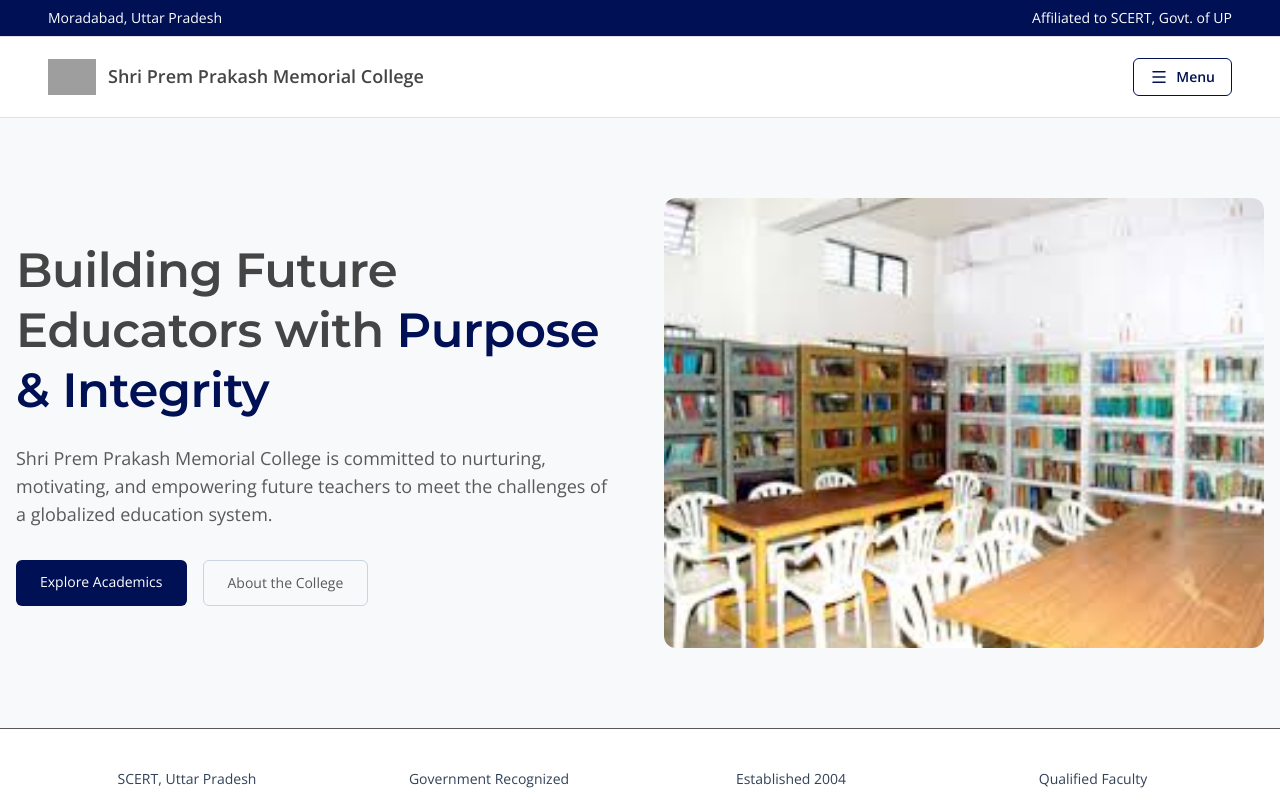
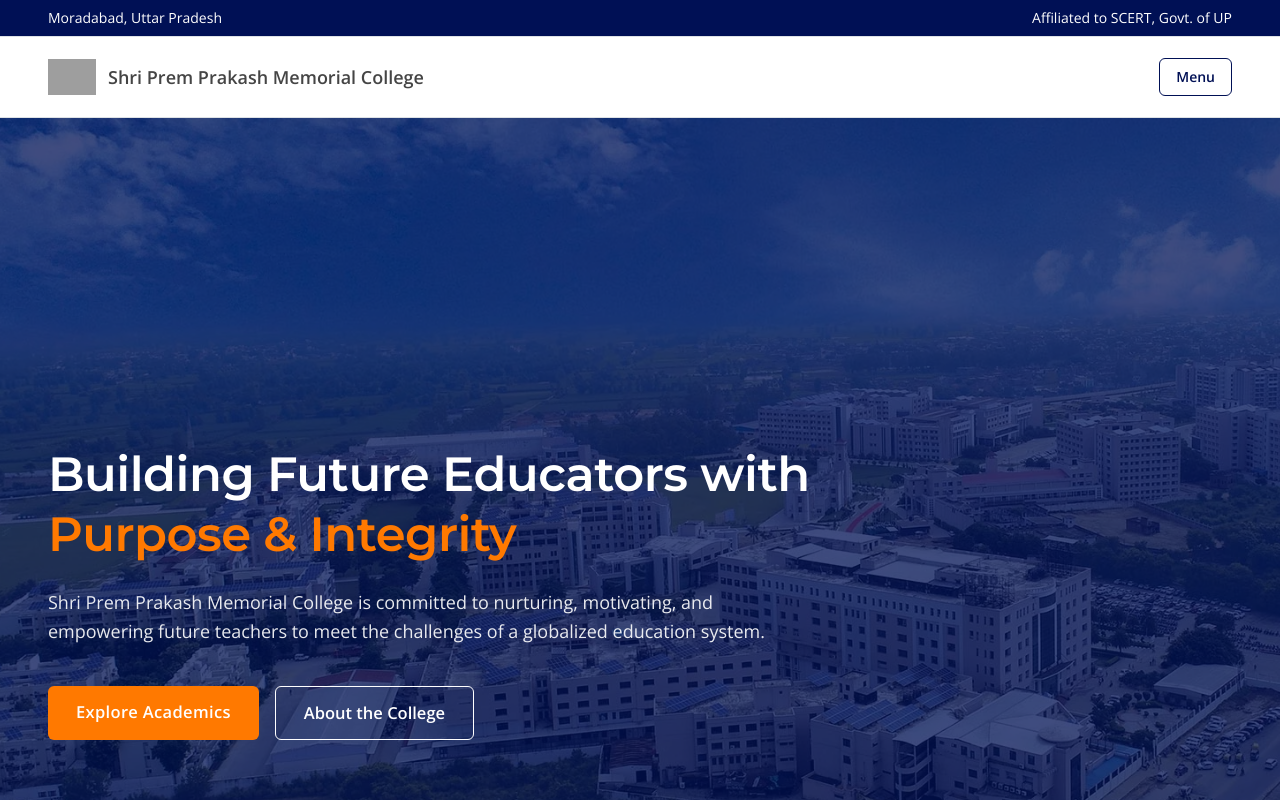
Before and after one commit to Adi15Jain/sppmc_website, a React (Vite) app: page / in a window 1280 px wide. Shown: the top 800 px of the page. Built offline with nearby package versions, Linux system fonts and the light colour scheme; grey boxes are pictures that could not be loaded.

Commit message:
Initial commit

```diff
--- a/src/App.tsx
+++ b/src/App.tsx
@@ -1,5 +1,4 @@
 import { BrowserRouter, Routes, Route } from "react-router-dom";
-import Navbar from "./components/layout/Navbar";
 import Footer from "./components/layout/Footer";
 import Home from "./pages/Home";
 import About from "./pages/About";
@@ -8,13 +7,12 @@
 import StudentLife from "./pages/StudentLife";
 import Gallery from "./pages/Gallery";
 import Downloads from "./pages/ Downloads";
-import Header from "./components/layout/Header";
+import SiteChrome from "./components/layout/SiteChrome";
 
 export default function App() {
     return (
         <BrowserRouter>
-            <Header />
-            <Navbar />
+            <SiteChrome />
 
             <Routes>
                 <Route path="/" element={<Home />} />
--- a/src/components/layout/Navbar.tsx
+++ b/src/components/layout/Navbar.tsx
@@ -1,54 +1,51 @@
-import { useState } from "react";
-import { Menu } from "lucide-react";
 import Container from "./Container";
-import FullscreenMenu from "./FullscreenMenu";
 
-export default function Navbar() {
-    const [open, setOpen] = useState(false);
+type NavbarProps = {
+    scrolled?: boolean;
+    onMenuOpen: () => void;
+};
 
+export default function Navbar({ onMenuOpen }: NavbarProps) {
     return (
-        <>
-            <header className="border-b border-[var(--color-border)] bg-white">
+        <nav
+            className="
+                relative z-40
+                bg-white
+                border-b border-[var(--color-border)]
+                transition-all duration-300 ease-out
+            "
+        >
             <Container>
                 <div className="flex items-center justify-between py-4">
                     {/* Brand */}
                     <div className="flex items-center gap-3">
-                            <a href="/">
                         <img
                             src="/logo.png"
                             alt="College Logo"
                             className="h-12 w-12 object-contain"
                         />
-                            </a>
-                            <a href="/">
                         <span className="text-lg font-semibold text-[var(--color-text-primary)]">
                             Shri Prem Prakash Memorial College
                         </span>
-                            </a>
                     </div>
 
                     {/* Menu Button */}
                     <button
-                            onClick={() => setOpen(true)}
-                            className="flex items-center gap-2
+                        onClick={onMenuOpen}
+                        className="
+                            flex items-center gap-2 px-4 py-2 rounded-md
                             text-sm font-semibold
                             text-[var(--color-primary)]
                             border border-[var(--color-primary)]
-                px-4 py-2 rounded-md
                             hover:bg-[var(--color-primary)]
                             hover:text-white
-                transition-colors
+                            transition-all duration-300
                         "
                     >
-                            <Menu size={18} />
                         Menu
                     </button>
                 </div>
             </Container>
-            </header>
-
-            {/* Fullscreen Menu */}
-            <FullscreenMenu open={open} onClose={() => setOpen(false)} />
-        </>
+        </nav>
     );
 }
--- /dev/null
+++ b/src/components/layout/SiteChrome.tsx
@@ -0,0 +1,53 @@
+import { useEffect, useState } from "react";
+import Header from "./Header";
+import Navbar from "./Navbar";
+import FullscreenMenu from "./FullscreenMenu";
+
+export default function SiteChrome() {
+    const [scrolled, setScrolled] = useState(false);
+    const [menuOpen, setMenuOpen] = useState(false);
+
+    useEffect(() => {
+        const onScroll = () => {
+            setScrolled(window.scrollY > 80);
+        };
+
+        window.addEventListener("scroll", onScroll, { passive: true });
+        return () => window.removeEventListener("scroll", onScroll);
+    }, []);
+
+    return (
+        <>
+            {/* Spacer – occupies layout space */}
+            <div
+                className={`
+                    h-[112px]
+                    transition-all duration-300
+                    ${scrolled ? "h-[64px]" : "h-[112px]"}
+                `}
+            />
+
+            {/* Fixed chrome */}
+            <div className="fixed top-0 left-0 right-0 z-40">
+                <div
+                    className={`
+                        transition-transform duration-300 ease-out
+                        ${scrolled ? "-translate-y-[48px]" : "translate-y-0"}
+                    `}
+                >
+                    <Header />
+                    <Navbar
+                        scrolled={scrolled}
+                        onMenuOpen={() => setMenuOpen(true)}
+                    />
+                </div>
+            </div>
+
+            {/* Fullscreen menu */}
+            <FullscreenMenu
+                open={menuOpen}
+                onClose={() => setMenuOpen(false)}
+            />
+        </>
+    );
+}
--- a/src/components/sections/Hero.tsx
+++ b/src/components/sections/Hero.tsx
@@ -1,76 +1,66 @@
-import { useEffect, useState } from "react";
-
-const IMAGES = [
-    "/images/campus-1.png",
-    "/images/classroom.jpeg",
-    "/images/library.jpeg",
-    "/images/event.jpeg",
-    "/images/seminar.jpeg",
-    "/images/activity.png",
-];
-
-function HeroImageCarousel() {
-    const [current, setCurrent] = useState(0);
-
-    useEffect(() => {
-        const interval = setInterval(() => {
-            setCurrent((prev) => (prev + 1) % IMAGES.length);
-        }, 3000);
-        return () => clearInterval(interval);
-    }, []);
-
-    return (
-        <div className="relative aspect-[4/3] w-full overflow-hidden rounded-xl">
-            <img
-                key={IMAGES[current]}
-                src={IMAGES[current]}
-                alt=""
-                className="h-full w-full object-cover transition-opacity duration-700 ease-in-out"
-            />
-        </div>
-    );
-}
+import Container from "../layout/Container";
 
 export default function Hero() {
     return (
-        <section className="relative overflow-hidden bg-section-soft animate-[var(--animate-fade-up)]">
-            <div className="mx-auto grid max-w-7xl grid-cols-1 gap-12 px-4 py-20 md:grid-cols-2 md:items-center">
-                {/* Text */}
-                <div>
-                    <h2 className="text-4xl md:text-5xl font-semibold leading-tight text-heading">
+        <section
+            className="
+                relative
+                h-screen
+                min-h-[100vh]
+                w-full
+                overflow-hidden
+            "
+        >
+            {/* Background image */}
+            <div className="absolute inset-0">
+                <img
+                    src="/images/campus-3.jpg"
+                    alt="Shri Prem Prakash Memorial College Campus"
+                    className="h-full w-full object-cover"
+                />
+                {/* Overlay */}
+                <div className="absolute inset-0 bg-[var(--color-primary)]/75" />
+            </div>
+
+            {/* Content */}
+            <div className="relative z-10 flex h-full items-center">
+                <Container>
+                    <div className="max-w-3xl pt-32 md:pt-40 animate-fade-up">
+                        <h1 className="text-4xl md:text-5xl font-semibold leading-tight text-white">
                             Building Future Educators with
-                        <span className="text-primary">
+                            <span className="text-[var(--color-accent)]">
                                 {" "}
                                 Purpose & Integrity
                             </span>
-                    </h2>
+                        </h1>
 
-                    <p className="mt-6 text-lg text-body animate-[var(--animate-fade-up)]">
+                        <p className="mt-6 text-lg text-white/90 leading-relaxed">
                             Shri Prem Prakash Memorial College is committed to
-                        nurturing, motivating, and empowering future teachers to
-                        meet the challenges of a globalized education system.
+                            nurturing, motivating, and empowering future
+                            teachers to meet the challenges of a globalized
+                            education system.
                         </p>
 
-                    <div className="mt-8 flex gap-4">
-                        <a
-                            href="#academics"
-                            className="rounded-md bg-primary px-6 py-3 text-sm font-medium text-white hover:opacity-90"
-                        >
+                        <div className="mt-10 flex flex-wrap gap-4">
+                            <a href="#academics" className="btn-primary">
                                 Explore Academics
                             </a>
+
                             <a
                                 href="#about"
-                            className="rounded-md border border-slate-300 px-6 py-3 text-sm font-medium text-body hover:bg-slate-100"
+                                className="
+                                    btn-secondary
+                                    border-white
+                                    text-white
+                                    hover:bg-white
+                                    hover:text-[var(--color-primary)]
+                                "
                             >
                                 About the College
                             </a>
                         </div>
                     </div>
-
-                {/* Visual */}
-                <div className="relative h-full w-full">
-                    <HeroImageCarousel />
-                </div>
+                </Container>
             </div>
         </section>
     );
```
Also changed, not shown: public/images/campus-3.jpg (added). Lines whose indentation alone changed are shown as unchanged.
